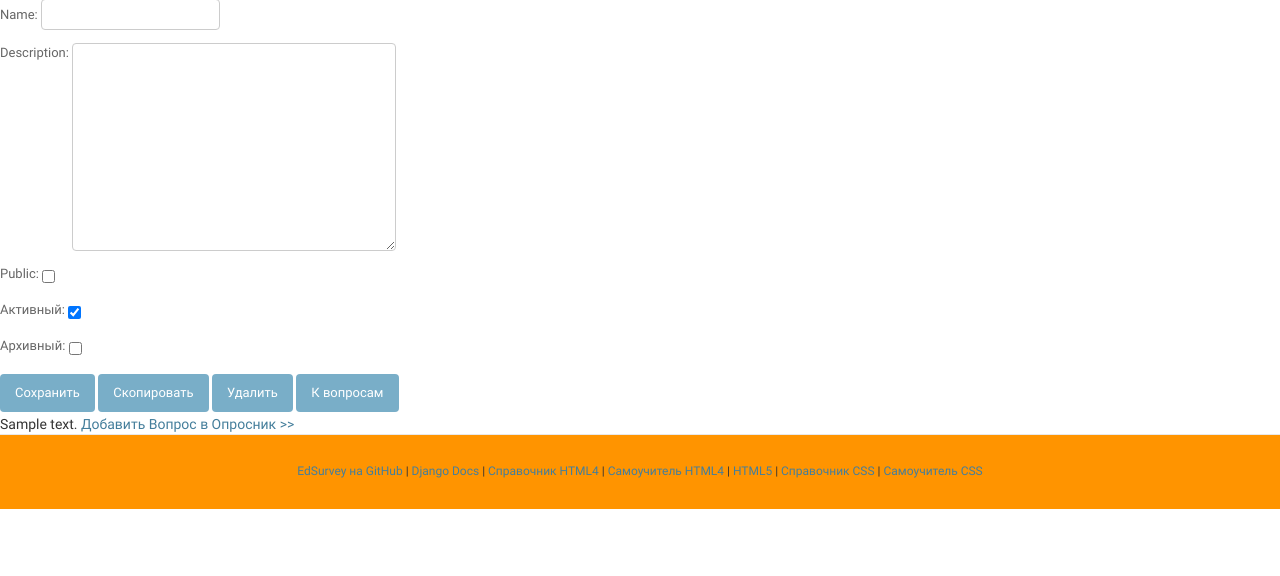
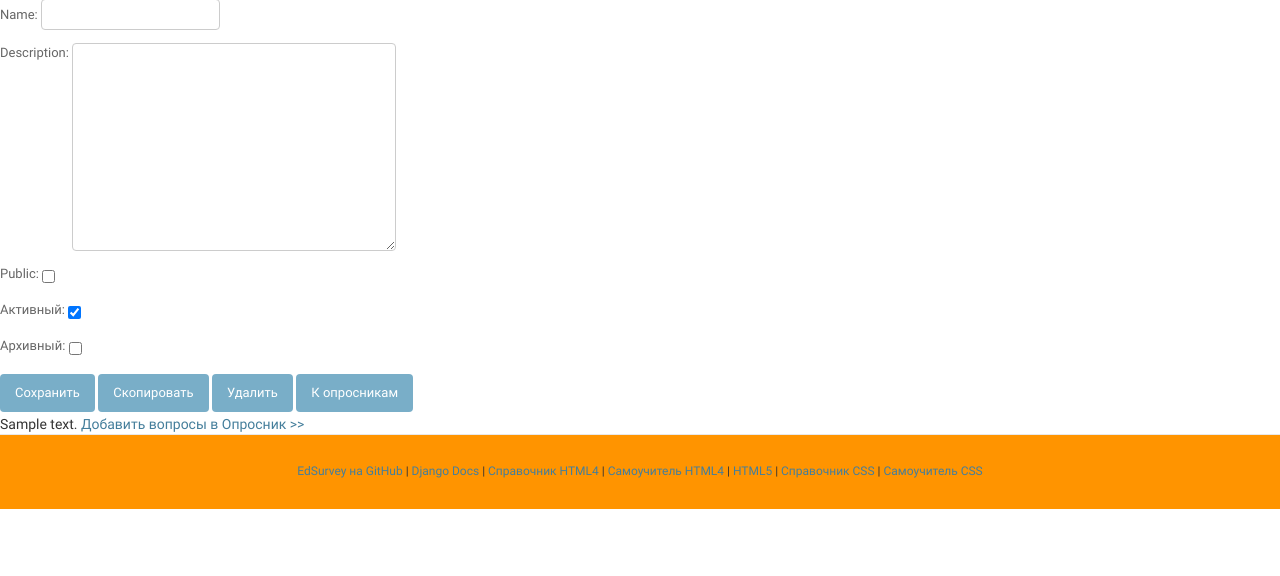
Before and after one commit to EdSurvey/basefunc, a Django app: template EdSurvey/querylists/templates/editqlist.html in a window 1280 px wide. Shown: the part 224-800 px from the top of the page. Run offline with Django 3.2, Linux system fonts and the light colour scheme; tables that the repository leaves empty hold one stand-in row (values such as "Sample post"); the template is opened without the code that fills it: values that come from a table or form of the project are taken from there, most other values are stand-ins (such as "Sample title", 1, 10 or a date in 2020); some libraries are stand-ins or nearby versions.

Commit message:
#49 Fix some errors.

```diff
--- a/EdSurvey/querylists/templates/editqlist.html
+++ b/EdSurvey/querylists/templates/editqlist.html
@@ -10,13 +10,13 @@
         <input type="submit" value="Сохранить" name="save" {% if readonly %}disabled{% endif %}>
         <input type="submit" value="Скопировать" name="copy" {% if not querylist.id %}disabled{% endif %}>
         <input type="submit" value="Удалить" name="del" {% if not querylist.id or readonly %}disabled{% endif %}>
-        <input type="submit" value="К вопросам" name="cancel">
+        <input type="submit" value="К опросникам" name="cancel">
     </div>
 </form>
 
     {% block qcontentsblock %}
         {{qcontentsblock}}
     {% endblock%}
-    {% if querylist.id and not readonly %}<a href="{% url 'querylists:addqcontent' querylist.id %}"> Добавить Вопрос в Опросник >> </a>{% endif %}
+    {% if querylist.id and not readonly %}<a href="{% url 'querylists:addqcontent' querylist.id %}"> Добавить вопросы в Опросник >> </a>{% endif %}
 
 {% endblock %}
--- a/EdSurvey/querylists/views.py
+++ b/EdSurvey/querylists/views.py
@@ -184,7 +184,7 @@ def form_querylist(request, querylist):
 
     if request.method == 'POST':
         if request.POST.get('cancel'):
-            return redirect(reverse("querylist:index"))
+            return redirect(reverse("querylists:index"))
         if request.POST.get('copy') and not querylist.owner == request.person:   # Чужой Опрос создаём из записи в БД
             copy_querylist = QueryList.objects.create(
                 name='(new)' + querylist.name,
```
